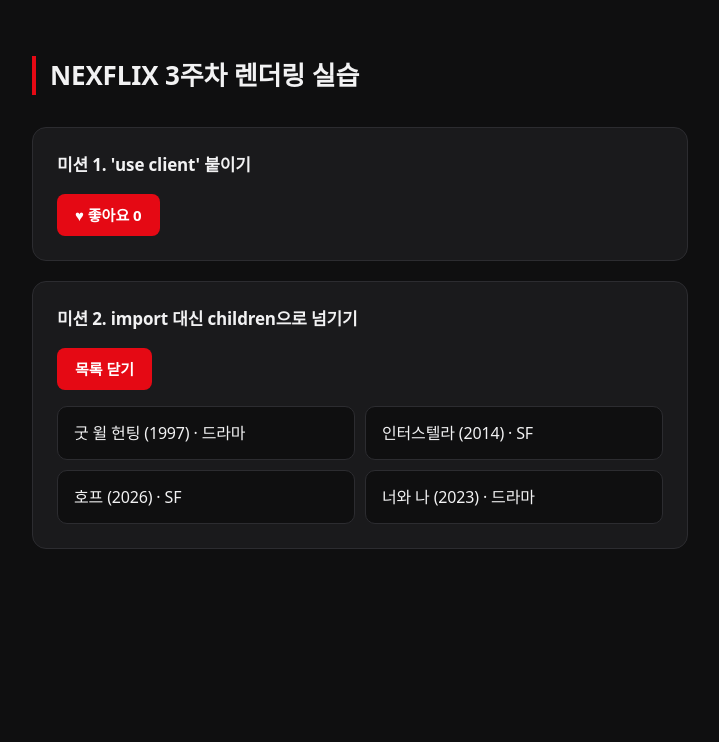
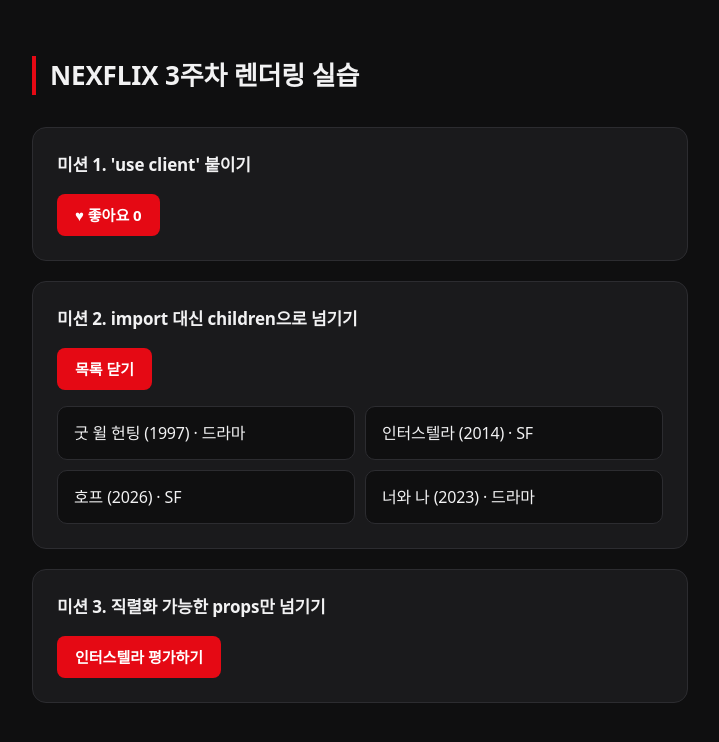
Before and after one commit to SOPT-all/39-STUDY-WEB-NEXFLIX, a Next.js app in the folder practice/week3/sample/: page / in a window 1280 px wide. Shown: the top 742 px of the page, without its empty margins (280-999 px from the left). Built offline with nearby package versions, Linux system fonts and the light colour scheme; a web font is replaced by a local one.

Commit message:
feat: week3 sample 미션 3 직렬화 가능한 props 넘기기 실습 추가

```diff
--- a/practice/week3/sample/app/page.tsx
+++ b/practice/week3/sample/app/page.tsx
@@ -1,5 +1,7 @@
+import { movies } from '@/lib/movies';
 import LikeButton from './like-button';
 import MovieList from './movie-list';
+import RateButton from './rate-button';
 import TogglePanel from './toggle-panel';
 
 export default function Home() {
@@ -20,6 +22,11 @@ export default function Home() {
           <MovieList />
         </TogglePanel>
       </section>
+
+      <section>
+        <h2>미션 3. 직렬화 가능한 props만 넘기기</h2>
+        <RateButton movie={movies[1]} />
+      </section>
     </main>
   );
 }
--- /dev/null
+++ b/practice/week3/sample/app/rate-button.tsx
@@ -0,0 +1,22 @@
+'use client';
+
+import { useState } from 'react';
+import type { Movie } from '@/lib/movies';
+
+export default function RateButton({ movie }: { movie: Movie }) {
+  console.log('[RateButton] 렌더링');
+
+  const [rated, setRated] = useState(false);
+
+  const handleRate = () => {
+    console.log(`${movie.title} 평가`);
+    setRated(true);
+  };
+
+  return (
+    <div>
+      <button onClick={handleRate}>{movie.title} 평가하기</button>
+      {rated && <p>{movie.title} ({movie.year}) 평가 완료</p>}
+    </div>
+  );
+}
```
